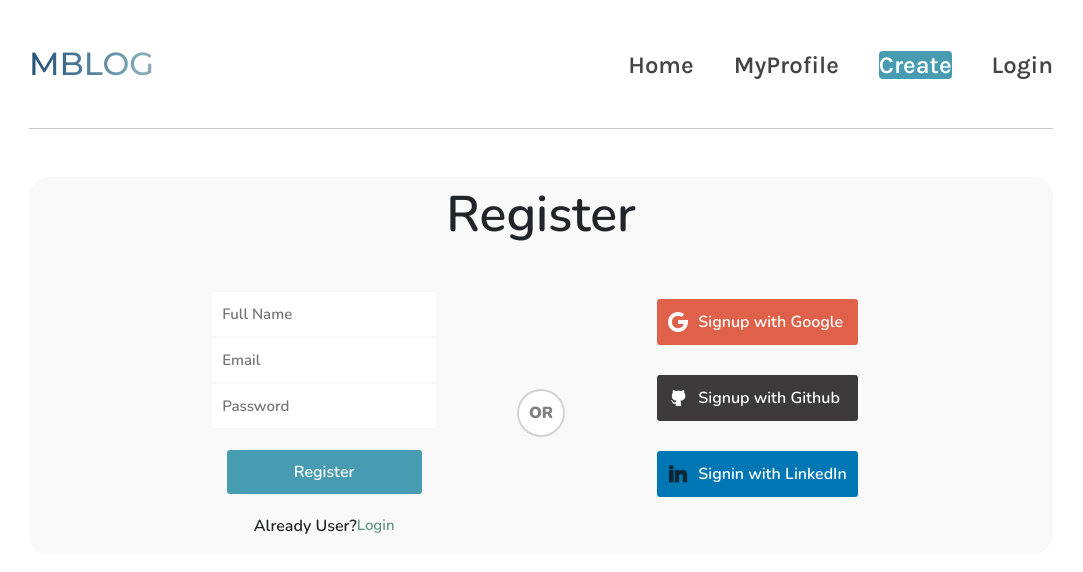
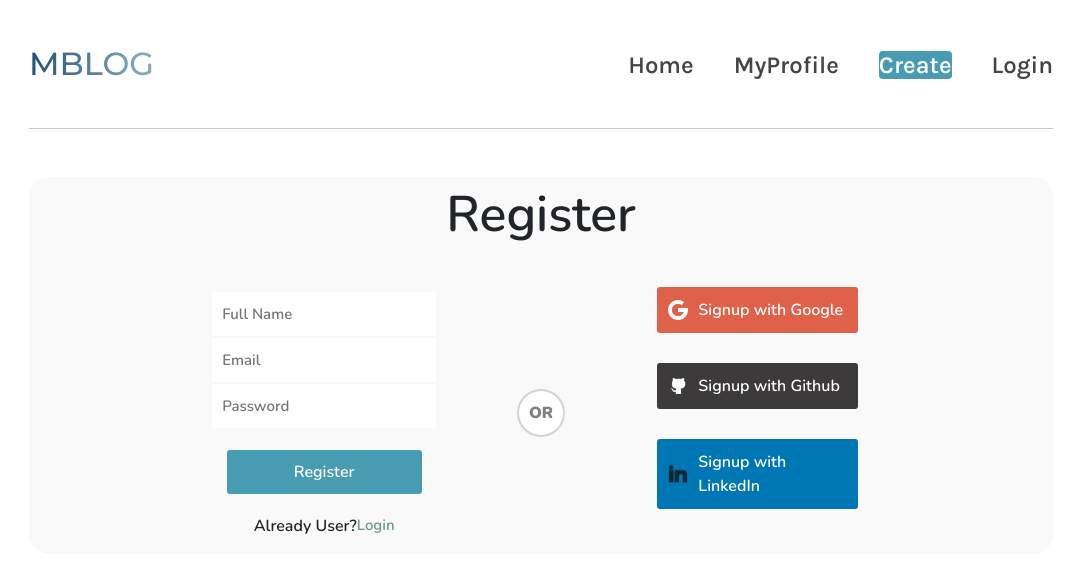
Before and after one commit to AkashP27/mblog, a React (Create React App) app in the folder client/: page /register in a window 1280 px wide. Shown: the top 572 px of the page, without its empty margins (99-1182 px from the left). Built offline with nearby package versions, Linux system fonts and the light colour scheme.

Commit message:
UI change

```diff
--- a/client/src/components/Register.jsx
+++ b/client/src/components/Register.jsx
@@ -203,7 +203,7 @@ const Register = () => {
 								onClick={getLinkedInAuthUrl}
 							>
 								<img src={Linkedin} alt="" className="icon" />
-								Signin with LinkedIn
+								Signup with LinkedIn
 							</div>
 						</div>
 					</div>
```
